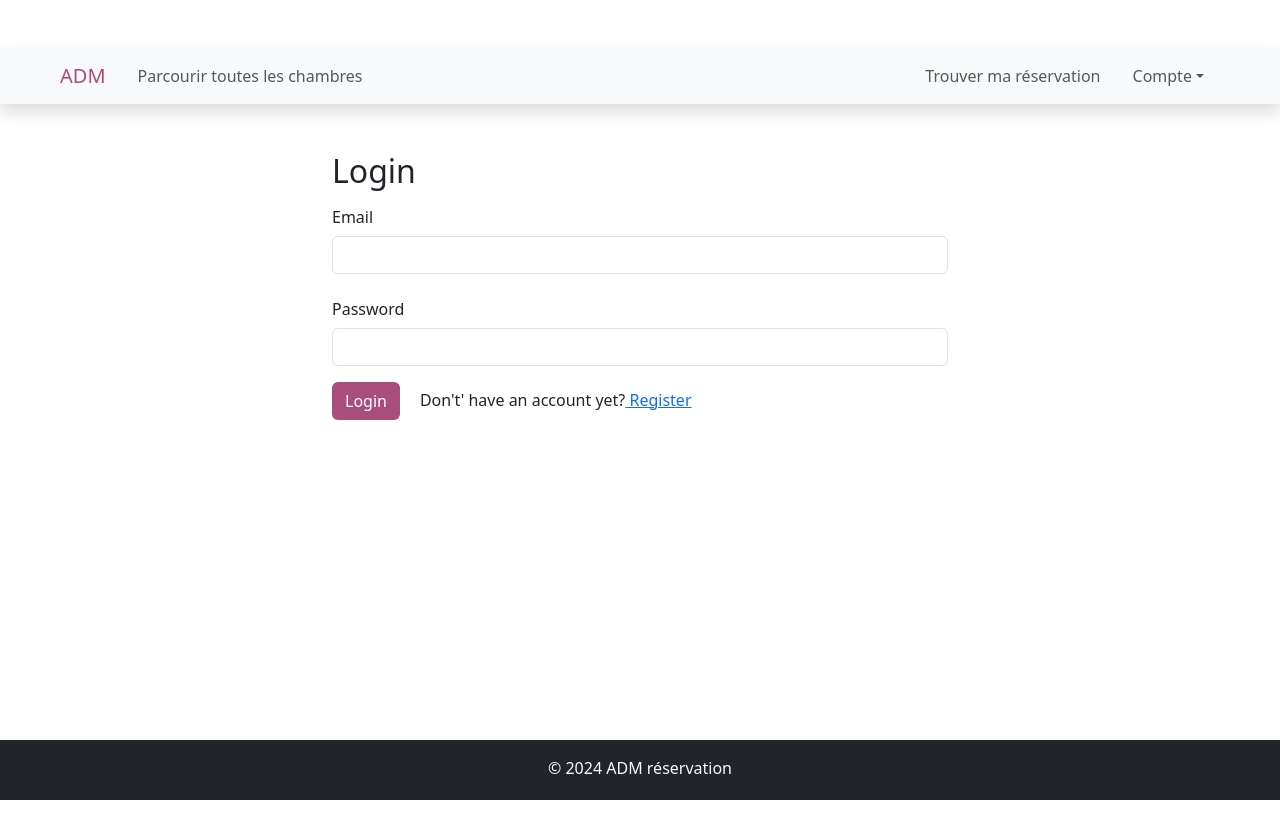
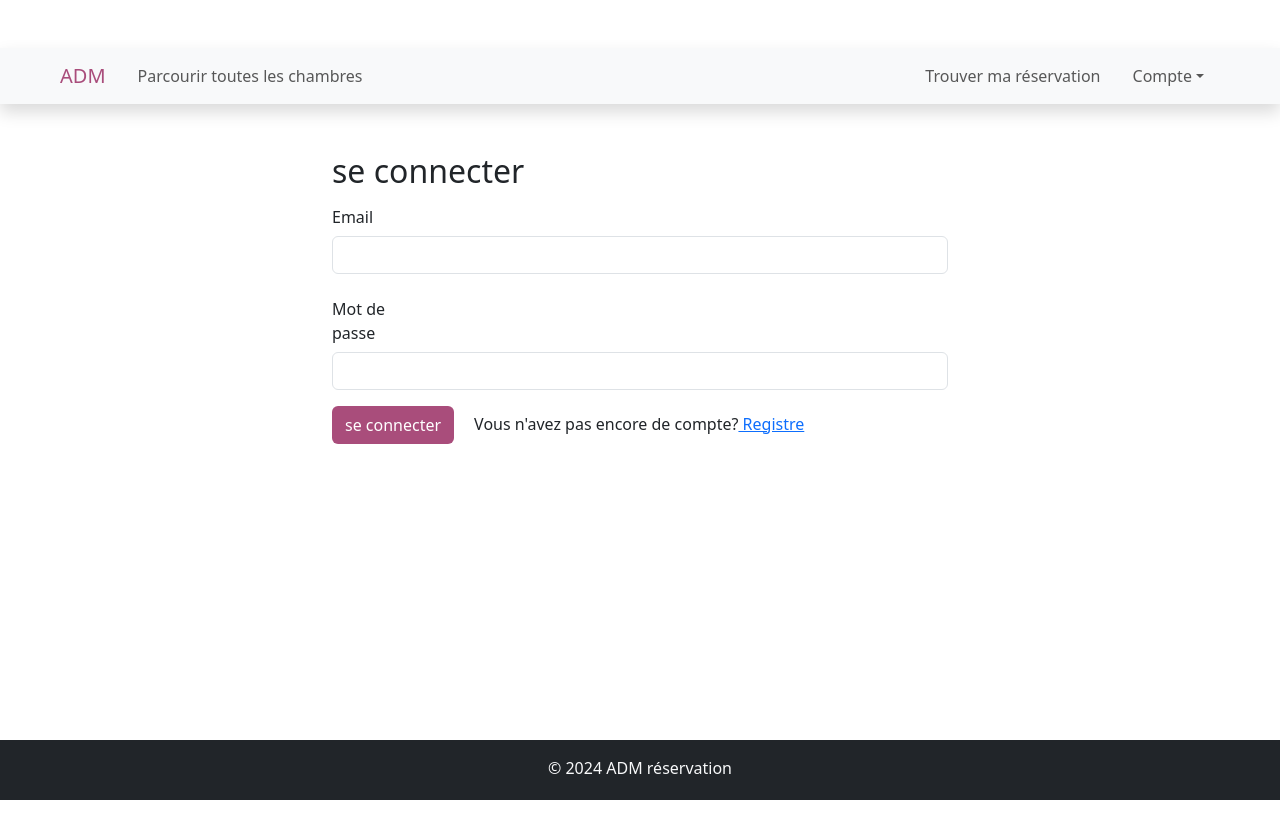
Before and after one commit to MassiMokrane/frontend, a React (Vite) app: page /login in a window 1280 px wide. Shown: the top 838 px of the page. Built offline with nearby package versions, Linux system fonts and the light colour scheme.

Commit message:
somme changes

```diff
--- a/src/components/admin/Admin.jsx
+++ b/src/components/admin/Admin.jsx
@@ -4,10 +4,10 @@ import { Link } from "react-router-dom"
 const Admin = () => {
 	return (
 		<section className="container mt-5">
-			<h2>Welcome to Adimin Panel</h2>
+			<h2>Bienvenue sur le panel Adimin</h2>
 			<hr />
-			<Link to={"/existing-rooms"}>Manage Rooms</Link> <br />
-			<Link to={"/existing-bookings"}>Manage Bookings</Link>
+			<Link to={"/existing-rooms"}>Gérer les salles</Link> <br />
+			<Link to={"/existing-bookings"}>Gérer les réservations</Link>
 		</section>
 	)
 }
--- a/src/components/auth/Login.jsx
+++ b/src/components/auth/Login.jsx
@@ -37,7 +37,7 @@ const Login = () => {
 	return (
 		<section className="container col-6 mt-5 mb-5">
 			{errorMessage && <p className="alert alert-danger">{errorMessage}</p>}
-			<h2>Login</h2>
+			<h2>se connecter</h2>
 			<form onSubmit={handleSubmit}>
 				<div className="row mb-3">
 					<label htmlFor="email" className="col-sm-2 col-form-label">
@@ -57,7 +57,7 @@ const Login = () => {
 
 				<div className="row mb-3">
 					<label htmlFor="password" className="col-sm-2 col-form-label">
-						Password
+					Mot de passe
 					</label>
 					<div>
 						<input
@@ -73,10 +73,10 @@ const Login = () => {
 
 				<div className="mb-3">
 					<button type="submit" className="btn btn-hotel" style={{ marginRight: "10px" }}>
-						Login
+						se connecter
 					</button>
 					<span style={{ marginLeft: "10px" }}>
-						Don't' have an account yet?<Link to={"/register"}> Register</Link>
+					Vous n'avez pas encore de compte?<Link to={"/register"}> Registre</Link>
 					</span>
 				</div>
 			</form>
```
